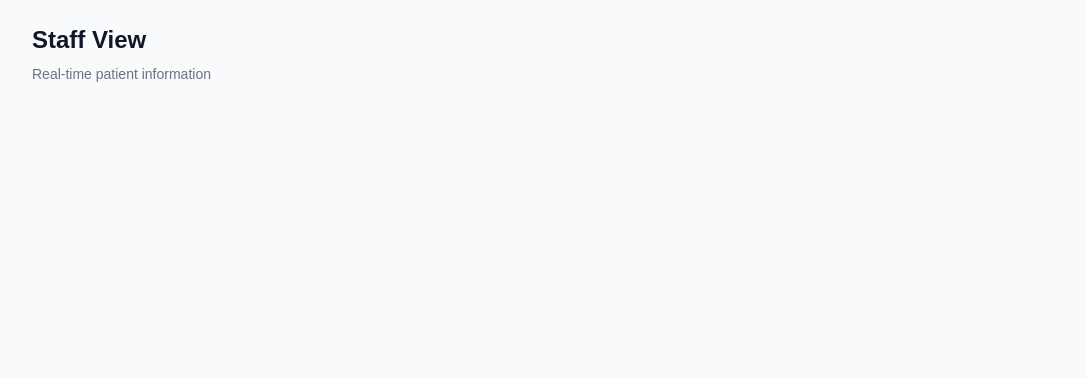
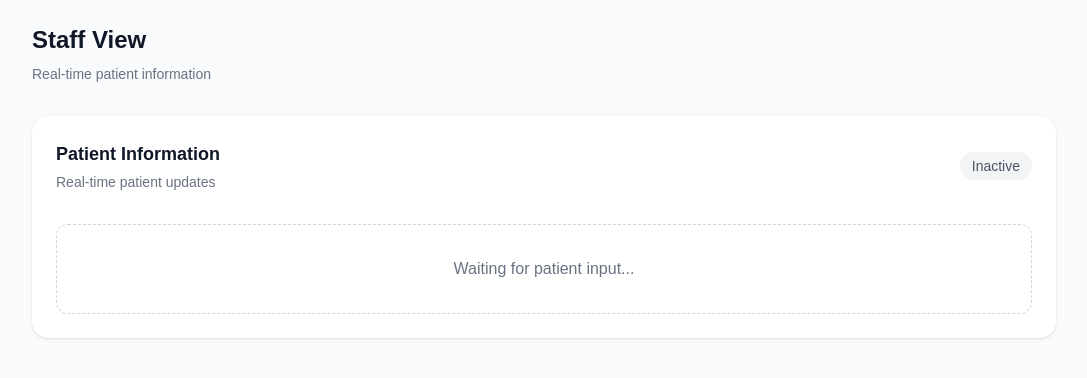
Before and after one commit to bbello2003/agnos-frontend-assignment, a Next.js app: page /staff in a window 1280 px wide. Shown: the top 378 px of the page, without its empty margins (96-1183 px from the left). Built offline with nearby package versions, Linux system fonts and the light colour scheme; no server answers.

Commit message:
add realtime patient and staff synchronization

```diff
--- a/app/staff/page.tsx
+++ b/app/staff/page.tsx
@@ -1,3 +1,5 @@
+import StaffView from "@/components/staff/StaffView";
+
 export default function StaffPage() {
   return (
     <main className="min-h-screen bg-gray-50 p-6">
@@ -7,6 +9,10 @@ export default function StaffPage() {
         <p className="mt-2 text-sm text-gray-500">
           Real-time patient information
         </p>
+
+        <div className="mt-8">
+          <StaffView />
+        </div>
       </div>
     </main>
   );
--- a/components/patient/PatientForm.tsx
+++ b/components/patient/PatientForm.tsx
@@ -1,15 +1,19 @@
 "use client";
 
-import { useForm } from "react-hook-form";
+import { useEffect, useRef, useState } from "react";
+import { useForm, useWatch } from "react-hook-form";
 import { zodResolver } from "@hookform/resolvers/zod";
 
 import { patientSchema } from "@/lib/validation";
+import { supabase } from "@/lib/supabase";
+import { PATIENT_CHANNEL, PATIENT_UPDATE_EVENT } from "@/lib/realtime";
 import type { Patient } from "@/types/patient";
 
 export default function PatientForm() {
   const {
     register,
     handleSubmit,
+    control,
     formState: { errors },
   } = useForm<Patient>({
     resolver: zodResolver(patientSchema),
@@ -30,9 +34,94 @@ export default function PatientForm() {
     },
   });
 
-  const onSubmit = (data: Patient) => {
-    console.log("Patient data:", data);
+  const patient = useWatch({
+    control,
+  });
+
+  const channelRef = useRef<ReturnType<typeof supabase.channel> | null>(null);
+
+  const [isConnected, setIsConnected] = useState(false);
+
+  const hasSubmittedRef = useRef(false);
+
+  const onSubmit = async (data: Patient) => {
+    const channel = channelRef.current;
+
+    if (!channel) {
+      console.error("Realtime channel is not connected");
+      return;
+    }
+
+    hasSubmittedRef.current = true;
+
+    const result = await channel.send({
+      type: "broadcast",
+      event: PATIENT_UPDATE_EVENT,
+      payload: {
+        patient: data,
+        status: "submitted",
+        updatedAt: new Date().toISOString(),
+      },
+    });
+
+    console.log("Submit result:", result);
+    console.log("Patient submitted:", data);
   };
+
+  useEffect(() => {
+    const channel = supabase.channel(PATIENT_CHANNEL);
+
+    channelRef.current = channel;
+
+    channel.subscribe((status, error) => {
+      console.log("Patient Realtime status:", status);
+
+      if (error) {
+        console.error("Patient Realtime error:", error);
+      }
+
+      if (status === "SUBSCRIBED") {
+        setIsConnected(true);
+        console.log("Patient Realtime connected ✅");
+      }
+
+      if (status === "CHANNEL_ERROR" || status === "TIMED_OUT") {
+        setIsConnected(false);
+      }
+    });
+
+    return () => {
+      supabase.removeChannel(channel);
+      channelRef.current = null;
+    };
+  }, []);
+
+  useEffect(() => {
+    if (!isConnected) {
+      return;
+    }
+
+    const channel = channelRef.current;
+
+    if (!channel) {
+      return;
+    }
+
+    // Don't send "active" after the patient has submitted.
+    if (hasSubmittedRef.current) {
+      return;
+    }
+
+    channel.send({
+      type: "broadcast",
+      event: PATIENT_UPDATE_EVENT,
+      payload: {
+        patient,
+        status: "active",
+        updatedAt: new Date().toISOString(),
+      },
+    });
+  }, [patient, isConnected]);
 
   return (
     <form onSubmit={handleSubmit(onSubmit)} className="space-y-8">
--- /dev/null
+++ b/components/staff/StaffView.tsx
@@ -0,0 +1,162 @@
+"use client";
+
+import { useEffect, useRef, useState } from "react";
+
+import { supabase } from "@/lib/supabase";
+import { PATIENT_CHANNEL, PATIENT_UPDATE_EVENT } from "@/lib/realtime";
+
+import type { Patient } from "@/types/patient";
+
+type PatientStatus = "active" | "inactive" | "submitted";
+
+type PatientUpdate = {
+  patient: Patient;
+  status: PatientStatus;
+  updatedAt: string;
+};
+
+export default function StaffView() {
+  const [patient, setPatient] = useState<Patient | null>(null);
+  const [status, setStatus] = useState<PatientStatus>("inactive");
+  const [lastUpdated, setLastUpdated] = useState<string | null>(null);
+
+  // Keep track of the newest event we've already processed.
+  const latestUpdatedAtRef = useRef<number>(0);
+
+  useEffect(() => {
+    const channel = supabase
+      .channel(PATIENT_CHANNEL)
+      .on("broadcast", { event: PATIENT_UPDATE_EVENT }, (payload) => {
+        const data = payload.payload as PatientUpdate;
+
+        const incomingUpdatedAt = new Date(data.updatedAt).getTime();
+
+        // Ignore older events that arrive late.
+        if (incomingUpdatedAt <= latestUpdatedAtRef.current) {
+          console.log("Ignoring stale realtime event:", data);
+          return;
+        }
+
+        latestUpdatedAtRef.current = incomingUpdatedAt;
+
+        console.log("Staff received:", data);
+
+        setPatient(data.patient);
+        setStatus(data.status);
+        setLastUpdated(data.updatedAt);
+      })
+      .subscribe((channelStatus, error) => {
+        console.log("Staff Realtime status:", channelStatus);
+
+        if (error) {
+          console.error("Staff Realtime error:", error);
+        }
+
+        if (channelStatus === "SUBSCRIBED") {
+          console.log("Staff Realtime connected ✅");
+        }
+      });
+
+    return () => {
+      supabase.removeChannel(channel);
+    };
+  }, []);
+
+  return (
+    <section className="rounded-2xl bg-white p-6 shadow-sm">
+      <div className="flex items-center justify-between">
+        <div>
+          <h2 className="text-lg font-semibold text-gray-900">
+            Patient Information
+          </h2>
+
+          <p className="mt-1 text-sm text-gray-500">
+            Real-time patient updates
+          </p>
+        </div>
+
+        <span
+          className={`rounded-full px-3 py-1 text-sm font-medium ${
+            status === "active"
+              ? "bg-green-100 text-green-700"
+              : status === "submitted"
+                ? "bg-blue-100 text-blue-700"
+                : "bg-gray-100 text-gray-600"
+          }`}
+        >
+          {status === "active"
+            ? "Active"
+            : status === "submitted"
+              ? "Submitted"
+              : "Inactive"}
+        </span>
+      </div>
+
+      {patient ? (
+        <div className="mt-6 grid gap-4 md:grid-cols-2">
+          <PatientField label="First Name" value={patient.firstName} />
+
+          <PatientField label="Middle Name" value={patient.middleName} />
+
+          <PatientField label="Last Name" value={patient.lastName} />
+
+          <PatientField label="Date of Birth" value={patient.dateOfBirth} />
+
+          <PatientField label="Gender" value={patient.gender} />
+
+          <PatientField label="Phone Number" value={patient.phone} />
+
+          <PatientField label="Email" value={patient.email} />
+
+          <PatientField label="Nationality" value={patient.nationality} />
+
+          <PatientField
+            label="Preferred Language"
+            value={patient.preferredLanguage}
+          />
+
+          <PatientField
+            label="Emergency Contact"
+            value={patient.emergencyContactName}
+          />
+
+          <PatientField
+            label="Relationship"
+            value={patient.emergencyContactRelationship}
+          />
+
+          <PatientField label="Religion" value={patient.religion} />
+
+          <div className="md:col-span-2">
+            <PatientField label="Address" value={patient.address} />
+          </div>
+        </div>
+      ) : (
+        <div className="mt-8 rounded-xl border border-dashed border-gray-300 p-8 text-center">
+          <p className="text-gray-500">Waiting for patient input...</p>
+        </div>
+      )}
+
+      {lastUpdated && (
+        <p className="mt-6 text-xs text-gray-400">
+          Last updated: {new Date(lastUpdated).toLocaleTimeString()}
+        </p>
+      )}
+    </section>
+  );
+}
+
+type PatientFieldProps = {
+  label: string;
+  value?: string;
+};
+
+function PatientField({ label, value }: PatientFieldProps) {
+  return (
+    <div className="rounded-xl border border-gray-200 p-4">
+      <p className="text-sm text-gray-500">{label}</p>
+
+      <p className="mt-1 font-medium text-gray-900">{value || "-"}</p>
+    </div>
+  );
+}
--- /dev/null
+++ b/lib/realtime.ts
@@ -0,0 +1,2 @@
+export const PATIENT_CHANNEL = "patient-room";
+export const PATIENT_UPDATE_EVENT = "patient:update";
--- a/lib/supabase.ts
+++ b/lib/supabase.ts
@@ -0,0 +1,6 @@
+import { createClient } from "@supabase/supabase-js";
+
+export const supabase = createClient(
+  process.env.NEXT_PUBLIC_SUPABASE_URL!,
+  process.env.NEXT_PUBLIC_SUPABASE_PUBLISHABLE_KEY!,
+);
```
